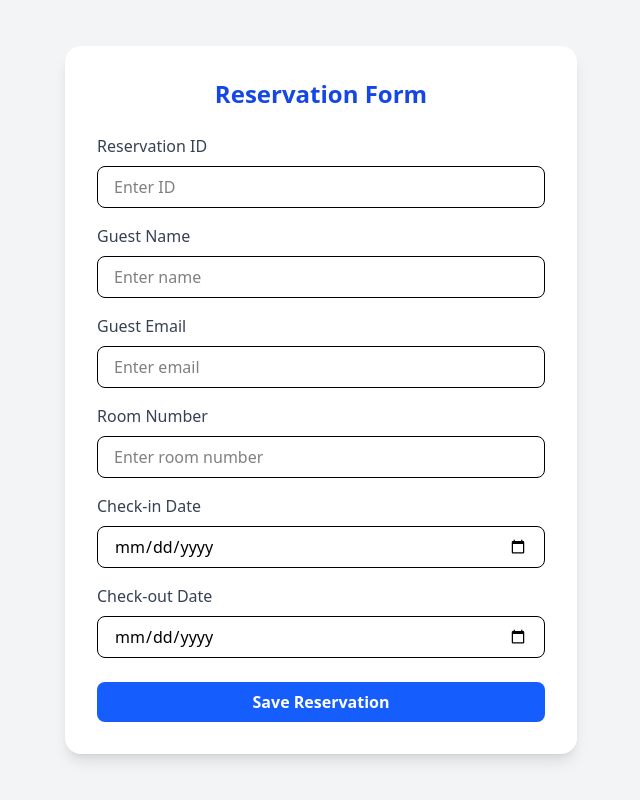
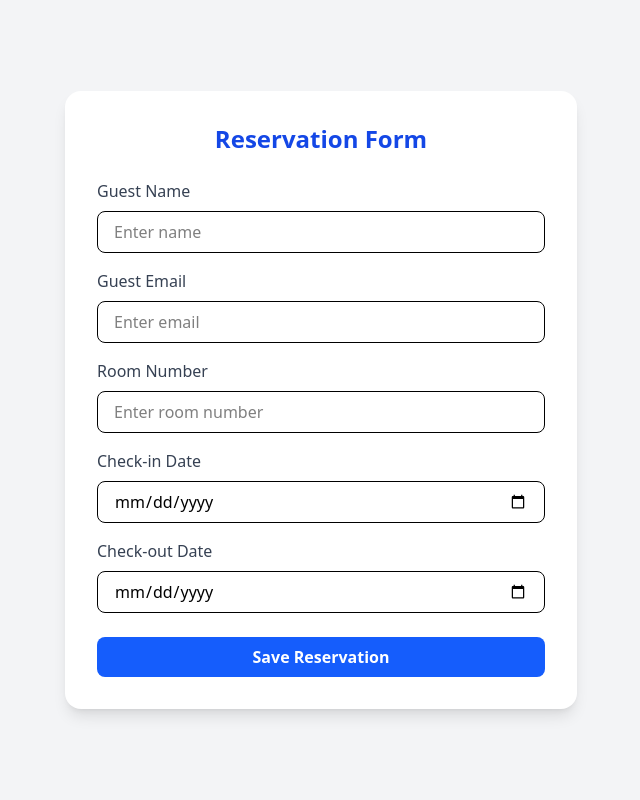
Before and after one commit to mithalesh-mk/hotel-app, an Angular app: page /edit/1 in a window 1280 px wide. Shown: the whole page, without its empty margins (319-959 px from the left). Built offline with nearby package versions, Linux system fonts and the light colour scheme.

Commit message:
update functionality added

```diff
--- a/src/app/reservation-form/reservation-form.html
+++ b/src/app/reservation-form/reservation-form.html
@@ -5,24 +5,6 @@
       </h2>
 
       <form [formGroup]="reservationForm" (ngSubmit)="onSubmit()">
-        <!-- Guest ID -->
-        <div class="mb-4">
-          <label class="block text-gray-700 font-medium mb-2">Reservation ID</label>
-          <input
-            type="text"
-            formControlName="id"
-            name="id"
-            class="w-full px-4 py-2 border rounded-lg focus:ring-2 focus:ring-blue-500 focus:outline-none"
-            placeholder="Enter ID"
-            required
-          />
-          <span
-            *ngIf="reservationForm.get('id')?.invalid && reservationForm.get('id')?.touched"
-            class="text-red-500 text-sm"
-          >
-            Id is required
-          </span>
-        </div>
 
         <!-- Guest Name -->
         <div class="mb-4">
--- a/src/app/reservation-form/reservation-form.ts
+++ b/src/app/reservation-form/reservation-form.ts
@@ -4,7 +4,7 @@ import { FormsModule, ReactiveFormsModule } from '@angular/forms';
 import { FormBuilder, FormGroup, Validators } from '@angular/forms';
 import { CommonModule } from '@angular/common';
 import { ReservationService } from '../reservation/reservationservice';
-import { Router } from '@angular/router';
+import { Router, ActivatedRoute } from '@angular/router';
 
 
 @Component({
@@ -18,7 +18,8 @@ export class ReservationForm implements OnInit {
   constructor(
     private fb: FormBuilder,
     private reservationService: ReservationService,
-    private router: Router
+    private router: Router,
+    private activatedRoute: ActivatedRoute
     ) {
   }
 
@@ -29,9 +30,17 @@ export class ReservationForm implements OnInit {
         guestName: ['', Validators.required],
         guestEmail: ['', [Validators.required, Validators.email]],
         roomNumber: ['', [Validators.required, Validators.min(1)]],
-        id: ['', Validators.required]
+        id: Math.random().toString(36).substring(2, 9)
 
       })
+      let id = this.activatedRoute.snapshot.paramMap.get('id');
+
+      if(id) {
+        const reservation = this.reservationService.getReservationById(id);
+        if(reservation) {
+          this.reservationForm.patchValue(reservation);
+        }
+      }
   }
 
   reservationForm: FormGroup = new FormGroup({});
@@ -40,8 +49,15 @@ export class ReservationForm implements OnInit {
     if(this.reservationForm.valid) {
       //console.log(this.reservationForm.value);
       const newReservation: Reservation  = this.reservationForm.value;
-      this.reservationService.addReservation(newReservation);
-      this.reservationForm.reset();
+      let id = this.activatedRoute.snapshot.paramMap.get('id');
+
+      if(id) {
+        this.reservationService.updateReservation(this.reservationForm.value);
+        this.router.navigate(['/reservation']);
+      }else {
+        this.reservationService.addReservation(newReservation);
+        this.reservationForm.reset();
+      }
       this.router.navigate(['/reservation']);
     }
 
```
